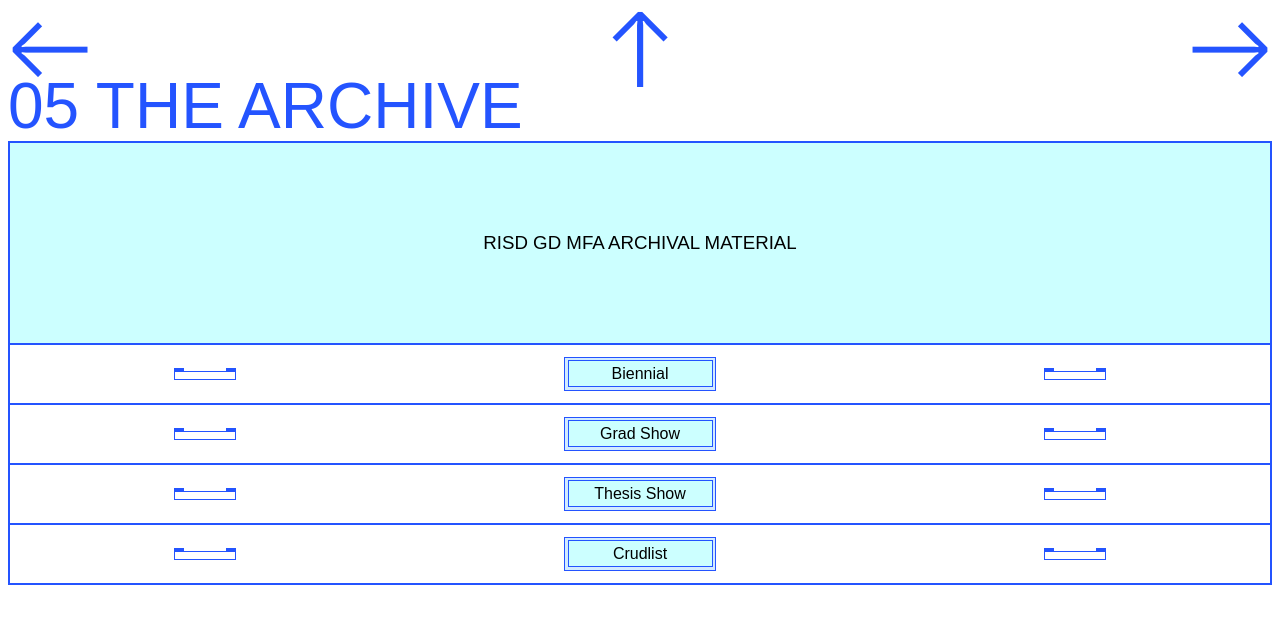
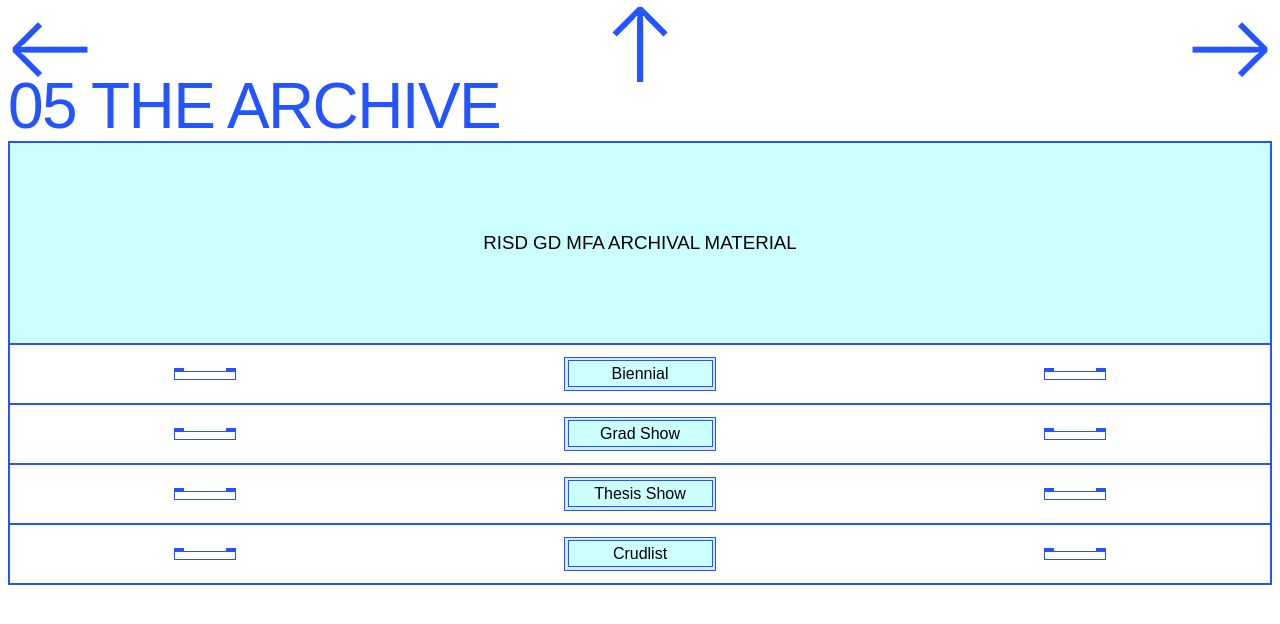
Before and after one commit to JoZixuan/risd-gd-mfa-homespace, a plain HTML site: page 05-flat-files.html in a window 1280 px wide. Drawn offline with Linux system fonts and the light colour scheme; a web font is replaced by a local one.

Commit message:
Update styles.css

```diff
--- a/styles.css
+++ b/styles.css
@@ -36,9 +36,11 @@ body{
   line-height:100%;
   color:#2454ff;
 }
+
 .homespace p{
   text-align: center;
   margin:0;
+  letter-spacing: -0.01em;
 }
 svg {
   max-width: 2000px;
@@ -109,6 +111,7 @@ svg {
   padding:5px 0;
   margin:0;
   line-height: 90%;
+  letter-spacing: -0.025em;
 }
 .akz{
   font-family: 'Akzidenz-Grotesk Pro',sans-serif;
@@ -280,7 +283,7 @@ h3{
 }
 
 .arrow-top{
-  margin-top: 10px;
+  margin-top: 5px;
   transition:0.1s ease-in-out;
 }
 
```
